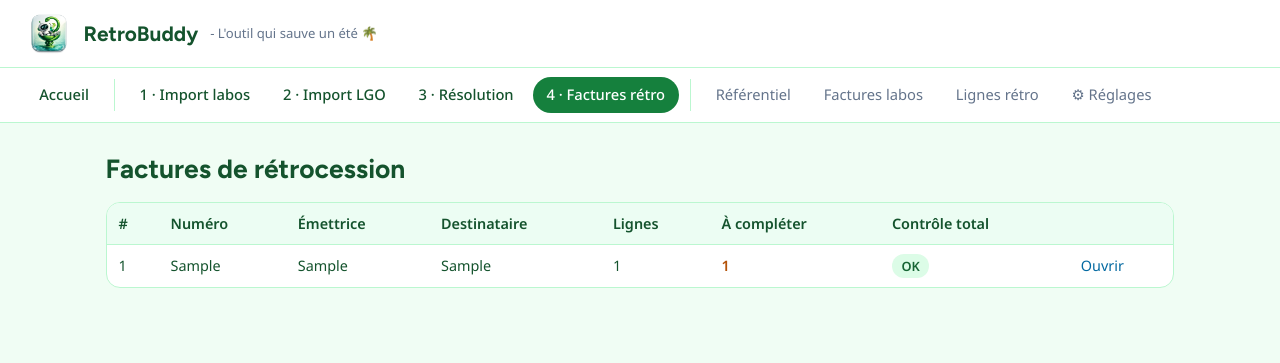
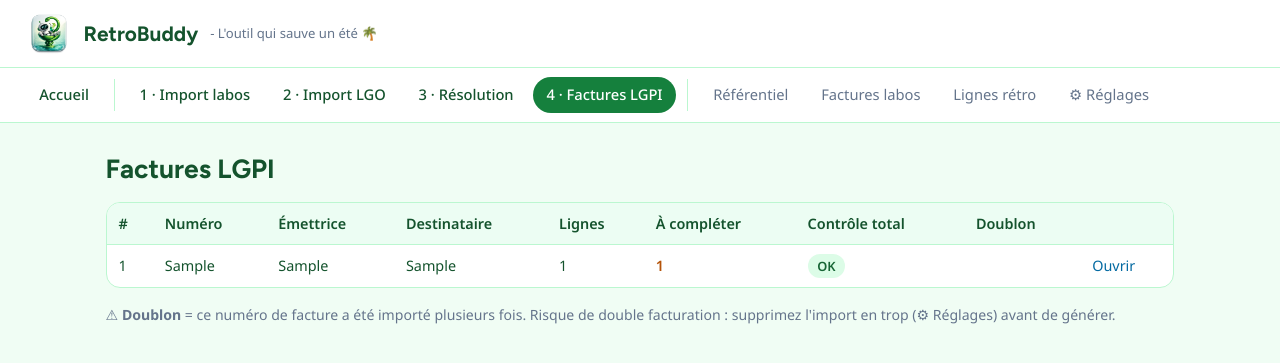
Before and after one commit to jeydead81/RetroBuddy, a FastAPI app: page /factures-retro in a window 1280 px wide. Shown: the top 363 px of the page. Run offline with FastAPI, Linux system fonts and the light colour scheme; tables that the repository leaves empty hold one stand-in row (values such as "Sample post").

Commit message:
feat(onboarding): installeur turnkey, README-tuto, parcours borné, pages vides, anti-doublon
Installation / distribution
- installer.bat : verifie Python (sinon guide l'install + "Add to PATH"), cree le
  venv, installe les composants, cree le raccourci bureau au bon chemin.
- lancer_retrobuddy.bat : auto-reparation (lance l'installeur si pas installe) et
  ouvre le navigateur seulement quand le serveur repond (fini "site inaccessible").
- update.bat : mise a jour par git pull + pip install, donnees preservees (gitignored).
- README reecrit en tutoriel non-technique : telecharger (git clone / ZIP), installer,
  obtenir une cle Anthropic (+ cout), lancer, mettre a jour, sauvegarder.

Parcours & lisibilite
- Borne l'ordre : l'import LGO est bloque tant que le referentiel est vide
  (message d'aiguillage vers l'etape 1).
- Etats vides sur Resolution / Lignes retro / Referentiel / Factures labos /
  Factures LGPI (message d'orientation au lieu d'une page blanche).
- Renommage "Factures retro" -> "Factures LGPI" (nav + page).

Fiabilite
- Messages d'erreur humains : cle invalide/absente -> "verifiez dans Reglages" ;
  quota/credits epuises -> message dedie (_motif_erreur).
- Anti-doublon LGO : badge "doublon" dans la liste si un meme numero est importe
  plusieurs fois (risque de double facturation signale).

Tests : 157 verts (+ messages d'erreur). Smoke OK (ordre, pages vides, doublon, LGPI).

Co-Authored-By: Claude Opus 4.8 <noreply@anthropic.com>

```diff
--- a/app/main.py
+++ b/app/main.py
@@ -34,6 +34,16 @@ def get_retro_extractor():
     return ClaudeExtractor(cfg.get("anthropic_api_key", ""),
                            prompt_path="prompts/extraction_retro.txt",
                            output_format=RetroExtrait)
+
+
+def _motif_erreur(e):
+    """Traduit une exception d'extraction en message compréhensible pour l'utilisateur."""
+    s = str(e).lower()
+    if any(k in s for k in ("authentication", "x-api-key", "api_key", "401", "invalid api key")):
+        return "clé API invalide ou absente — vérifiez-la dans ⚙ Réglages"
+    if any(k in s for k in ("rate limit", "429", "quota", "credit", "insufficient", "billing")):
+        return "quota ou crédits API épuisés — vérifiez votre compte Anthropic"
+    return f"extraction impossible : {e}"
 
 
 def creer_app(db_path="data/retrocession.db") -> FastAPI:
@@ -82,7 +92,7 @@ def creer_app(db_path="data/retrocession.db") -> FastAPI:
             res = traiter_facture(conn(), pdf, extractor, app.state.config)
             statut, motif, n_ref, cout = res.statut, res.motif, res.n_referentiel, res.cout
         except Exception as e:  # un PDF qui échoue ne doit pas casser le lot
-            statut, motif, n_ref, cout = "erreur", f"extraction impossible : {e}", 0, 0.0
+            statut, motif, n_ref, cout = "erreur", _motif_erreur(e), 0, 0.0
         finally:
             Path(chemin).unlink(missing_ok=True)
         return {"fichier": fichier.filename, "statut": statut, "motif": motif,
@@ -177,6 +187,9 @@ def creer_app(db_path="data/retrocession.db") -> FastAPI:
     def _nombre_retro():
         return conn().execute("SELECT COUNT(*) n FROM retro_documents").fetchone()["n"]
 
+    def _nombre_referentiel():
+        return conn().execute("SELECT COUNT(*) n FROM referentiel_prix").fetchone()["n"]
+
     def _cout_total_retro():
         v = conn().execute(
             "SELECT COALESCE(SUM(cout_estime), 0) c FROM retro_documents").fetchone()["c"]
@@ -194,7 +207,7 @@ def creer_app(db_path="data/retrocession.db") -> FastAPI:
                    "n_rouge": res.n_rouge, "cout": round(res.cout, 5)}
         except Exception as e:
             out = {"n_lignes": 0, "n_resolu": 0, "n_rouge": 0, "cout": 0.0,
-                   "erreur": f"extraction impossible : {e}"}
+                   "erreur": _motif_erreur(e)}
         finally:
             Path(chemin).unlink(missing_ok=True)
         out.update({"fichier": fichier.filename,
@@ -205,7 +218,8 @@ def creer_app(db_path="data/retrocession.db") -> FastAPI:
     def retro(request: Request):
         return TEMPLATES.TemplateResponse(
             request, "retro.html",
-            {"n_total": _nombre_retro(), "cout_total": _cout_total_retro()})
+            {"n_total": _nombre_retro(), "cout_total": _cout_total_retro(),
+             "n_referentiel": _nombre_referentiel()})
 
     @app.post("/retro/ingest-un")
     def retro_ingest_un(fichier: UploadFile, extractor=Depends(get_retro_extractor)):
@@ -276,7 +290,7 @@ def creer_app(db_path="data/retrocession.db") -> FastAPI:
             out = {"statut": res.statut, "motif": res.motif,
                    "n_referentiel": res.n_referentiel, "cout": round(res.cout, 5)}
         except Exception as e:
-            out = {"statut": "erreur", "motif": f"extraction impossible : {e}",
+            out = {"statut": "erreur", "motif": _motif_erreur(e),
                    "n_referentiel": 0, "cout": 0.0}
         finally:
             Path(chemin).unlink(missing_ok=True)
@@ -291,7 +305,7 @@ def creer_app(db_path="data/retrocession.db") -> FastAPI:
             out = {"statut": "ok", "n_lignes": res.n_lignes, "n_resolu": res.n_resolu,
                    "n_orange": res.n_orange, "n_rouge": res.n_rouge, "cout": round(res.cout, 5)}
         except Exception as e:
-            out = {"statut": "erreur", "motif": f"extraction impossible : {e}",
+            out = {"statut": "erreur", "motif": _motif_erreur(e),
                    "n_lignes": 0, "n_resolu": 0, "n_orange": 0, "n_rouge": 0, "cout": 0.0}
         finally:
             Path(chemin).unlink(missing_ok=True)
@@ -336,7 +350,9 @@ def creer_app(db_path="data/retrocession.db") -> FastAPI:
         rows = conn().execute(
             "SELECT d.id, d.numero, d.pharmacie_emettrice, d.pharmacie_destinataire, "
             "d.reconciliation_ok, COUNT(l.id) n_lignes, "
-            "SUM(CASE WHEN l.statut_ecart='rouge' THEN 1 ELSE 0 END) n_rouge "
+            "SUM(CASE WHEN l.statut_ecart='rouge' THEN 1 ELSE 0 END) n_rouge, "
+            "(SELECT COUNT(*) FROM retro_documents d2 WHERE d2.numero = d.numero "
+            " AND d.numero IS NOT NULL) AS n_meme_numero "
             "FROM retro_documents d LEFT JOIN retro_lignes l ON l.retro_id = d.id "
             "GROUP BY d.id ORDER BY d.id DESC").fetchall()
         return TEMPLATES.TemplateResponse(request, "factures_retro.html", {"rows": rows})
--- a/app/ui/templates/base.html
+++ b/app/ui/templates/base.html
@@ -114,7 +114,7 @@
     <a href="/import-labos">1 · Import labos</a>
     <a href="/retro">2 · Import LGO</a>
     <a href="/resolution">3 · Résolution</a>
-    <a href="/factures-retro">4 · Factures rétro</a>
+    <a href="/factures-retro">4 · Factures LGPI</a>
     <span class="sep" aria-hidden="true"></span>
     <a href="/referentiel" class="sec">Référentiel</a>
     <a href="/factures" class="sec">Factures labos</a>
--- a/app/ui/templates/factures.html
+++ b/app/ui/templates/factures.html
@@ -11,6 +11,8 @@
         <td>{{ r["type_document"] }}</td><td>{{ ui.badge(r["statut"]) }}</td>
         <td>{{ r["motif"] or "" }}</td><td>{{ r["total_affiche"] }}</td>
         <td>{{ r["total_calcule"] }}</td><td>{{ r["modele_extraction"] }}</td></tr>
+  {% else %}
+    <tr><td colspan="9" style="color:var(--grey); padding:1rem;">Aucune facture laboratoire — importez-en à l'<a href="/import-labos">étape 1</a>.</td></tr>
   {% endfor %}
 </table>
 {% endblock %}
--- a/app/ui/templates/factures_retro.html
+++ b/app/ui/templates/factures_retro.html
@@ -1,9 +1,10 @@
 {% extends "base.html" %}
 {% block contenu %}
-<h1>Factures de rétrocession</h1>
+<h1>Factures LGPI</h1>
+{% if rows %}
 <table>
   <tr><th>#</th><th>Numéro</th><th>Émettrice</th><th>Destinataire</th><th>Lignes</th>
-      <th>À compléter</th><th>Contrôle total</th><th></th></tr>
+      <th>À compléter</th><th>Contrôle total</th><th>Doublon</th><th></th></tr>
   {% for r in rows %}
     <tr>
       <td>{{ r["id"] }}</td><td>{{ r["numero"] }}</td>
@@ -11,8 +12,13 @@
       <td>{{ r["n_lignes"] }}</td>
       <td class="{{ 'en_revue' if r['n_rouge'] else 'ingeree' }}">{{ r["n_rouge"] }}</td>
       <td>{% if r["reconciliation_ok"] == 0 %}<span class="badge b-danger">⚠ à vérifier</span>{% else %}<span class="badge b-ok">OK</span>{% endif %}</td>
+      <td>{% if r["n_meme_numero"] and r["n_meme_numero"] > 1 %}<span class="badge b-danger">⚠ doublon</span>{% endif %}</td>
       <td><a href="/facture/{{ r['id'] }}">Ouvrir</a></td>
     </tr>
   {% endfor %}
 </table>
+<p style="color:var(--grey); font-size:.88rem;">⚠ <strong>Doublon</strong> = ce numéro de facture a été importé plusieurs fois. Risque de double facturation : supprimez l'import en trop (⚙ Réglages) avant de générer.</p>
+{% else %}
+<p style="color:var(--grey); padding:1rem 0;">Aucune facture LGPI pour l'instant — importez une facture LGO à l'<a href="/retro">étape 2</a>.</p>
+{% endif %}
 {% endblock %}
--- a/app/ui/templates/referentiel.html
+++ b/app/ui/templates/referentiel.html
@@ -21,6 +21,8 @@
       <small class="marque" style="color:var(--secondary); font-weight:600;">{% if r['modifie_manuellement'] %}✎ modifié{% endif %}</small>
     </td>
   </tr>
+  {% else %}
+  <tr><td colspan="9" style="color:var(--grey); padding:1rem;">Référentiel vide — importez vos factures laboratoires à l'<a href="/import-labos">étape 1</a>.</td></tr>
   {% endfor %}
 </table>
 
--- a/app/ui/templates/resolution.html
+++ b/app/ui/templates/resolution.html
@@ -40,6 +40,8 @@
       {% endif %}
     </td>
   </tr>
+  {% else %}
+  <tr><td colspan="12" style="color:var(--grey); padding:1rem;">Aucun écart à résoudre — tout est validé, ou aucune facture LGO n'est encore importée.</td></tr>
   {% endfor %}
 </table>
 
--- a/app/ui/templates/retro_lignes.html
+++ b/app/ui/templates/retro_lignes.html
@@ -10,6 +10,8 @@
         <td>{{ r["designation"] }}</td><td>{{ r["code"] }}</td><td>{{ r["qte"] }}</td>
         <td>{{ r["tva"] }}</td><td>{{ r["prix_net"] }}</td>
         <td>{{ ui.badge(r["statut_ecart"]) }}</td></tr>
+  {% else %}
+    <tr><td colspan="9" style="color:var(--grey); padding:1rem;">Aucune ligne — importez une facture LGO à l'<a href="/retro">étape 2</a>.</td></tr>
   {% endfor %}
 </table>
 {% endblock %}
```
Also changed, not shown: app/ui/templates/retro.html (+9 -0 lines), tests/test_erreurs.py (added, +16 -0 lines), README.md, 3 other files.
